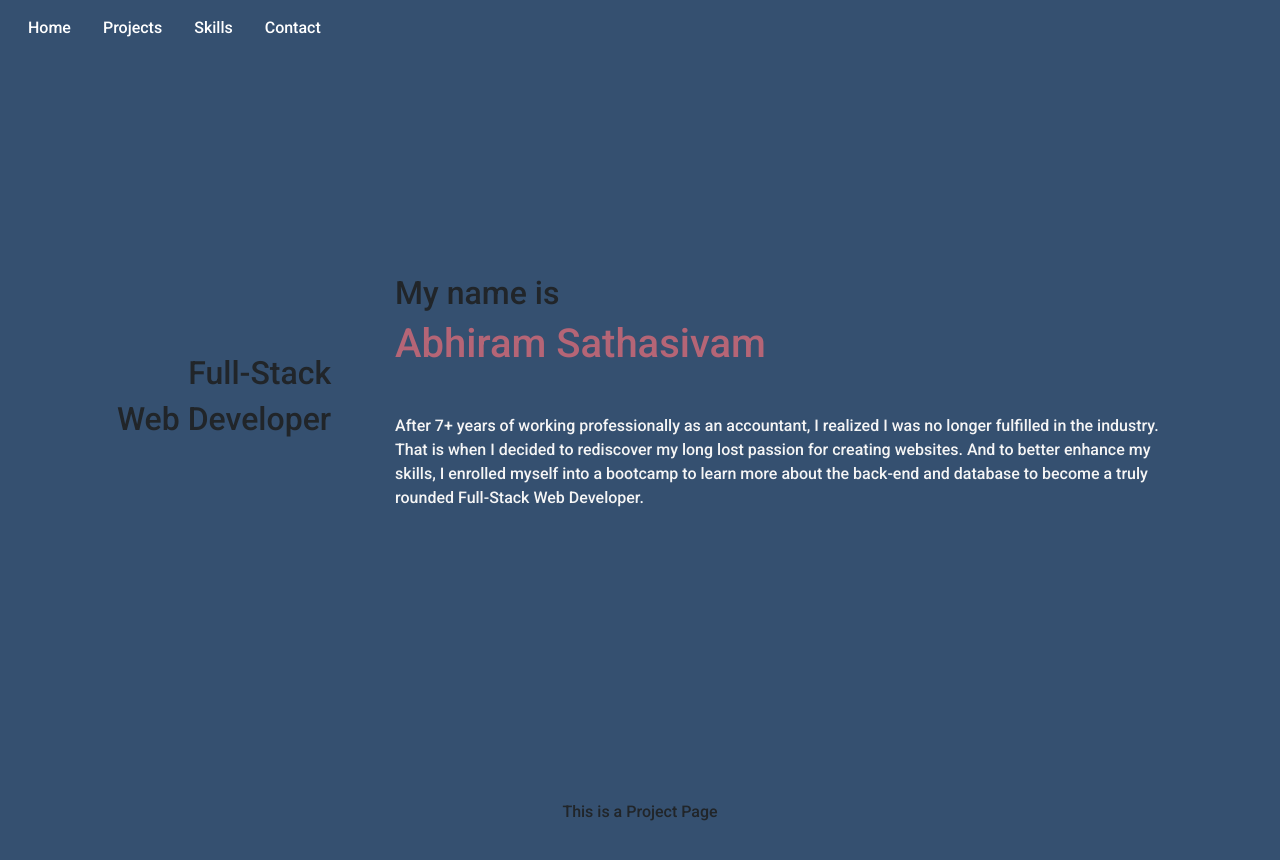
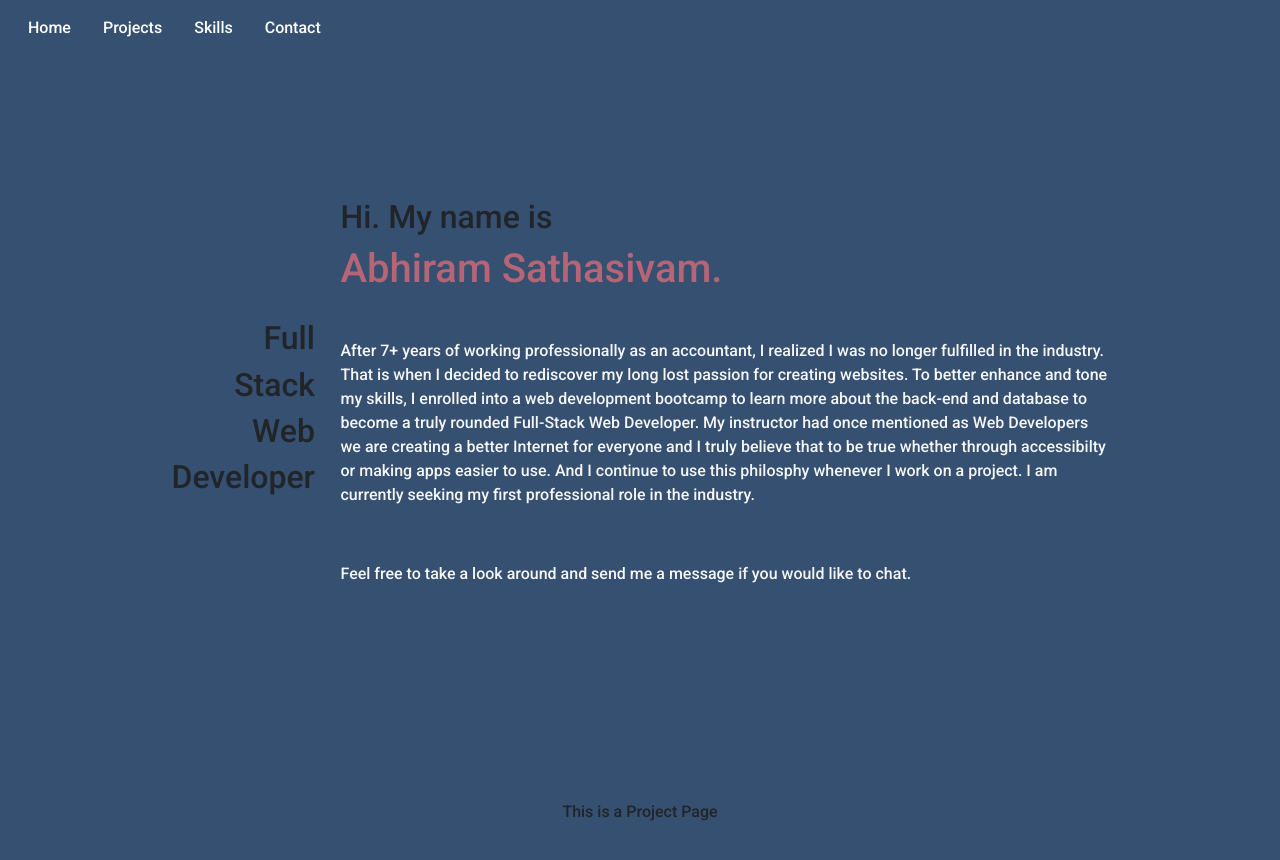
Before and after one commit to abhiram-satha/portfolio, a React (Create React App) app: page / in a window 1280 px wide. Shown: the top 860 px of the page. Built offline with nearby package versions, Linux system fonts and the light colour scheme.

Commit message:
Finalizing summary

```diff
--- a/src/App.css
+++ b/src/App.css
@@ -78,5 +78,5 @@ h1.title-style {
   display: flex;
   text-align: right;
   flex-direction: column;
-  padding-right: 5%;
+  padding-right: 2%;
 }
--- a/src/components/Role.jsx
+++ b/src/components/Role.jsx
@@ -1,8 +1,11 @@
 export default function Role() {
   return (
     <div className="role-flex">
-      <h2>Full-Stack</h2>
-      <h2> Web Developer</h2>
+      <br />
+      <h2>Full</h2>
+      <h2>Stack</h2>
+      <h2>Web</h2>
+      <h2>Developer</h2>
     </div>
   );
 }
--- a/src/components/Summary.jsx
+++ b/src/components/Summary.jsx
@@ -1,14 +1,23 @@
 export default function Summary() {
   return (
     <div className="summary-flex">
-      <h2>My name is</h2>
-      <h1>Abhiram Sathasivam</h1>
+      <h2>Hi. My name is</h2>
+      <h1>Abhiram Sathasivam.</h1>
       <p>
-        After 7+ years of working professionally as an accountant, I realized I was
-        no longer fulfilled in the industry. That is when I decided to
-        rediscover my long lost passion for creating websites. And to better
-        enhance my skills, I enrolled myself into a bootcamp to learn more
-        about the back-end and database to become a truly rounded Full-Stack Web Developer.
+        After 7+ years of working professionally as an accountant, I realized I
+        was no longer fulfilled in the industry. That is when I decided to
+        rediscover my long lost passion for creating websites. To better enhance
+        and tone my skills, I enrolled into a web development bootcamp to learn
+        more about the back-end and database to become a truly rounded
+        Full-Stack Web Developer. My instructor had once mentioned as Web Developers
+        we are creating a better Internet for everyone and I truly believe that
+        to be true whether through accessibilty or making apps easier to use.
+        And I continue to use this philosphy whenever I work on a project. I am
+        currently seeking my first professional role in the industry.
+      </p>
+      <p>
+        Feel free to take a look around and send me a message if you would like
+        to chat.
       </p>
     </div>
   );
```
